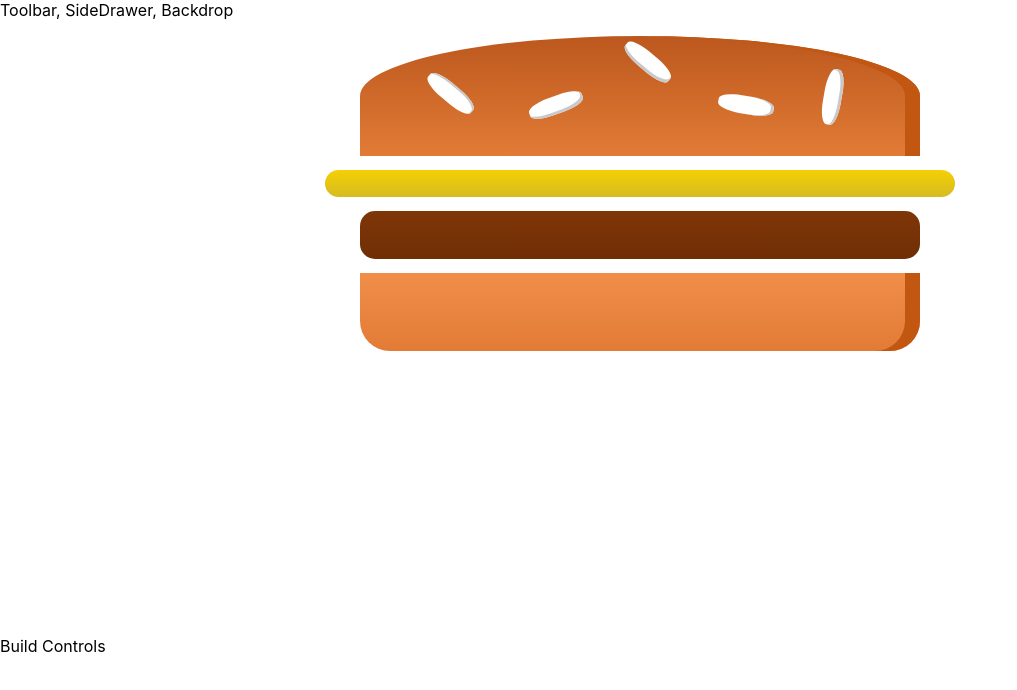
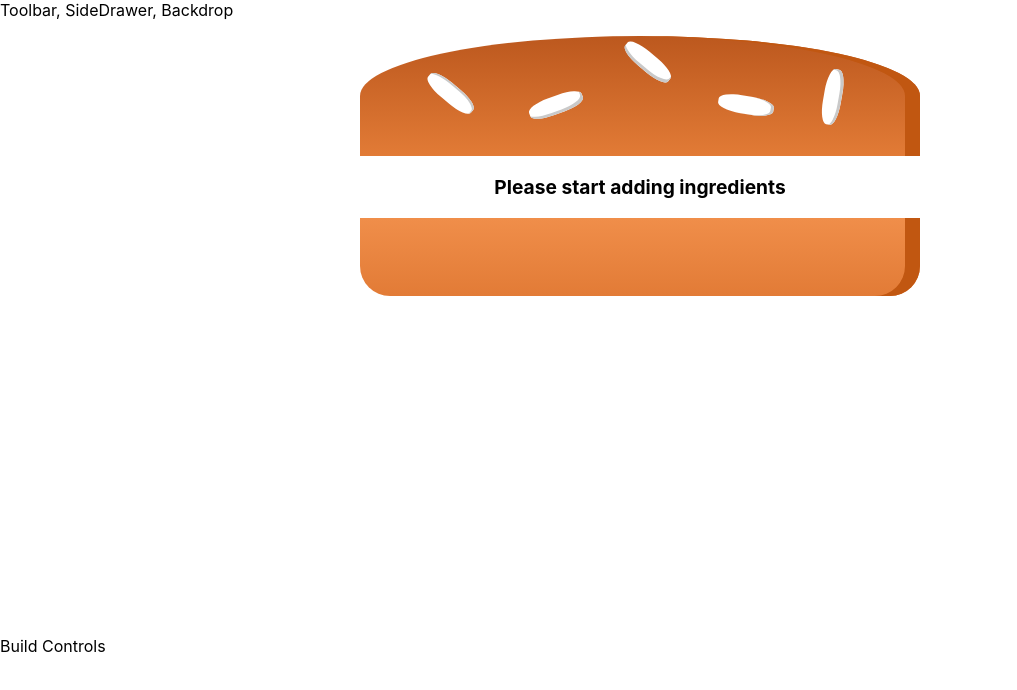
Before and after one commit to pdrobyshev/react-burger-builder, a React (Create React App) app: page / in a window 1280 px wide. Shown: the top 690 px of the page, without its empty margins (0-1017 px from the left). Built offline with nearby package versions, Linux system fonts and the light colour scheme.

Commit message:
added BurgerBuilder.js state dynamically output ingredients

```diff
--- a/src/components/Burger/Burger.js
+++ b/src/components/Burger/Burger.js
@@ -3,11 +3,32 @@
 import BurgerIngredient from './BurgerIngridient/BurgerIngridient';
 
 const burger = (props) => {
+	let transformedIngredients = Object.keys(props.ingredients)
+		.map((igKey) => {
+			return [...Array(props.ingredients[igKey])].map((_, i) => {
+				return <BurgerIngredient key={igKey + i} type={igKey} />;
+			});
+		})
+		.reduce((arr, el) => {
+			return arr.concat(el);
+		}, []);
+
+	if (transformedIngredients.length === 0) {
+		transformedIngredients = <p>Please start adding ingredients</p>;
+	}
+
+	/*let transformedIngredients = [];
+
+	for (let key in props.ingredients) {
+		for (let i = 0; i < props.ingredients[key]; i++) {
+			transformedIngredients.push(<BurgerIngredient key={key + i} type={key} />);
+		}
+	}*/
+
 	return (
 		<div className={classes.Burger}>
 			<BurgerIngredient type="bread-top" />
-			<BurgerIngredient type="cheese" />
-			<BurgerIngredient type="meat" />
+			{transformedIngredients}
 			<BurgerIngredient type="bread-bottom" />
 		</div>
 	);
--- a/src/containers/BurgerBuilder/BurgerBuilder.js
+++ b/src/containers/BurgerBuilder/BurgerBuilder.js
@@ -3,10 +3,19 @@
 import Burger from '../../components/Burger/Burger';
 
 class BurgerBuilder extends Component {
+	state = {
+		ingredients: {
+			salad: 0,
+			bacon: 0,
+			cheese: 0,
+			meat: 0,
+		},
+	};
+
 	render() {
 		return (
 			<Aux>
-				<Burger />
+				<Burger ingredients={this.state.ingredients} />
 				<div>Build Controls</div>
 			</Aux>
 		);
```
